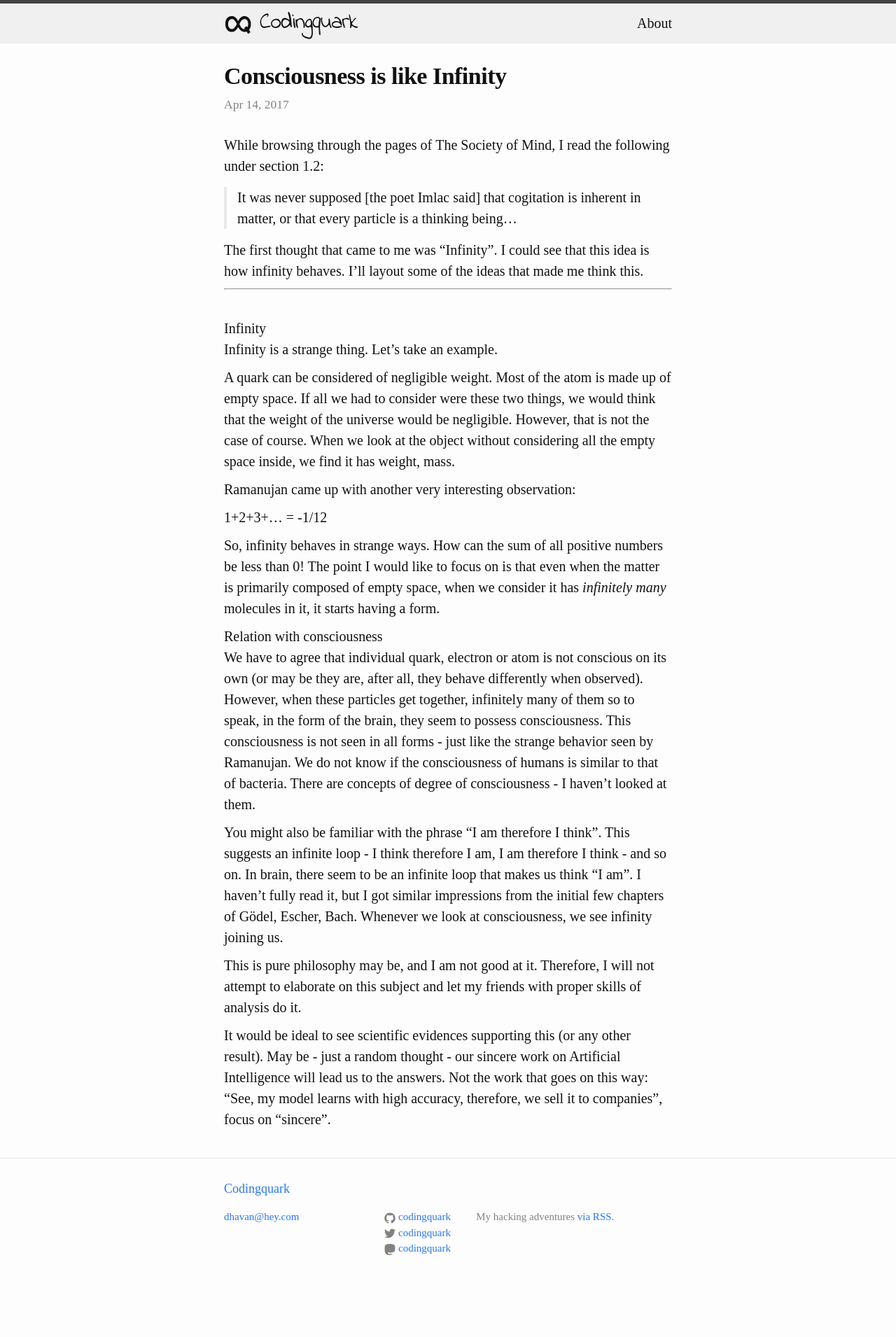
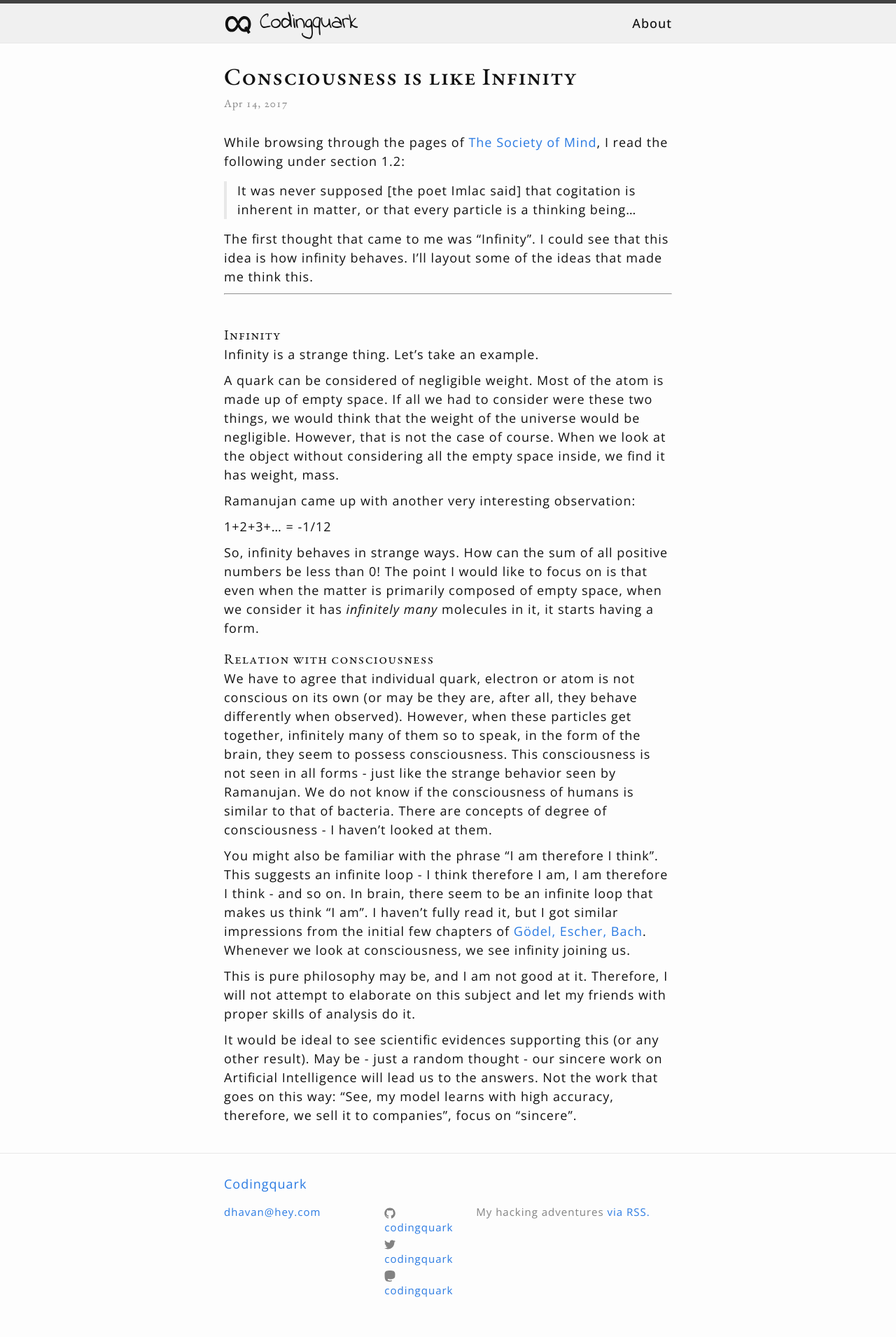
Before and after one commit to codingquark/codingquark.github.io, a Jekyll site: the page built from _posts/2017-04-15-consciousness-is-like-infinity.markdown, in a window 1280 px wide. Shown: the whole page at 70% size. Built offline with Jekyll 4.4.1, drawn with Linux system fonts in a browser that asks for light colours; some web fonts are replaced; before the commit the page ends 1850 px from its top, so only the background shows below that.

Commit message:
Typography improvements
Hopefully better! Switched to Open Sans for body.

```diff
--- a/_sass/_base.scss
+++ b/_sass/_base.scss
@@ -14,7 +14,11 @@ dl, dd, ol, ul, figure {
  * Basic styling
  */
 body {
-    font: $base-font-weight #{$base-font-size}/#{$base-line-height} $base-font-family;
+    font-family: $base-font-family;
+    font-weight: $base-font-weight;
+    font-size: $base-font-size;
+    letter-spacing: 1px;
+    line-height: $base-line-height;
     color: $text-color;
     background-color: $background-color;
     -webkit-text-size-adjust: 100%;
--- a/_sass/_layout.scss
+++ b/_sass/_layout.scss
@@ -194,6 +194,7 @@
 }
 
 .post-list {
+    font-family: 'EB Garamond';
     margin-left: 0;
     list-style: none;
 
@@ -203,6 +204,8 @@
 }
 
 .post-meta {
+    font-family: 'EB Garamond';
+    font-feature-settings: 'onum' 1;
     font-size: $small-font-size;
     color: $grey-color;
 }
@@ -223,10 +226,11 @@
 }
 
 .post-title {
+    font-family: 'EB Garamond';
     font-size: 34px;
-    letter-spacing: -0.5px;
+    font-feature-settings: 'smcp' 1;
+    font-weight: 500;
     line-height: 1;
-    font-weight: 600;
 
     @include media-query($on-laptop) {
         font-size: 34px;
@@ -237,20 +241,32 @@
     margin-bottom: $spacing-unit - $spacing-unit;
 
     h1 {
+	font-family: 'EB Garamond';
         font-size: 32px;
 	font-weight: $post-content-header-weight;
+	font-feature-settings: 'smcp' 1;
+	margin-top: $spacing-unit - 10;
 	margin-bottom: $spacing-unit - $spacing-unit;
-	font-feature-settings: 'smcp' 1;
 
         @include media-query($on-laptop) {
             font-size: 28px;
         }
     }
+    h1:after {
+	content:' ';
+	display:block;
+	width: 80px;
+	border:2px solid $grey-color-light;
+	margin-bottom: $spacing-unit - 15;
+    }
 
     h2 {
+	font-family: 'EB Garamond';
         font-size: 26px;
 	font-weight: $post-content-header-weight;
-	margin-bottom: $spacing-unit - $spacing-unit;
+	font-feature-settings: 'smcp' 1;
+	margin-top: $spacing-unit - 15;
+	margin-bottom: $spacing-unit - 20;
 
         @include media-query($on-laptop) {
             font-size: 22px;
@@ -258,27 +274,16 @@
     }
 
     h3 {
+	font-family: 'EB Garamond';
         font-size: 20px;
 	font-weight: $post-content-header-weight;
+	font-feature-settings: 'smcp' 1;
+	margin-top: $spacing-unit - 15;
+	margin-bottom: $spacing-unit - 20;
 	margin-bottom: $spacing-unit - $spacing-unit;
 
         @include media-query($on-laptop) {
             font-size: 18px;
         }
     }
-
-    a {
-	color: $text-color;
-	text-decoration: none;
-	font-feature-settings: 'smcp' 1;
-
-	&:visited {
-            color: $text-color;
-	}
-
-	&:hover {
-            color: $text-color;
-            text-decoration: underline;
-	}
-    }
 }
--- a/css/main.scss
+++ b/css/main.scss
@@ -4,10 +4,32 @@
 @charset "utf-8";
 
 @font-face {
-  font-family: 'Hahmlet';
-  font-style: normal;
-  src: url('../assets/fonts/Hahmlet/Hahmlet-VariableFont_wght.ttf');
+    font-family: 'Hahmlet';
+    font-style: normal;
+    src: url('../assets/fonts/Hahmlet/Hahmlet-VariableFont_wght.ttf');
 }
+@font-face {
+    font-family: 'EB Garamond';
+    font-style: normal;
+    src: url('../assets/fonts/EB_Garamond/EBGaramond-VariableFont_wght.ttf');
+}
+@font-face {
+    font-family: 'EB Garamond';
+    font-style: italic;
+    src: url('../assets/fonts/EB_Garamond/EBGaramond-Italic-VariableFont_wght.ttf');
+}
+
+@font-face {
+    font-family: 'Open Sans';
+    font-style: normal;
+    src: url('../assets/fonts/OpenSans/OpenSans-VariableFont_wdth,wght.ttf');
+}
+@font-face {
+    font-family: 'Open Sans';
+    font-style: italic;
+    src: url('../assets/fonts/OpenSans/OpenSans-Italic-VariableFont_wdth,wght.ttf');
+}
+
 
 /* indie-flower-regular - latin */
 @font-face {
@@ -23,11 +45,11 @@
        url('../assets/fonts/indie-flower-v12-latin-regular.svg#IndieFlower') format('svg'); /* Legacy iOS */
 }
 
-@import url('https://fonts.googleapis.com/css2?family=Roboto+Mono:wght@300&family=Roboto:ital,wght@0,300;0,500;0,700;1,300;1,500;1,700&display=swap');
+@import url('https://fonts.googleapis.com/css2?family=Roboto+Mono:wght@300');
 
 // Our variables
-$base-font-family: 'Hahmlet', Serif;
-$base-font-size:   20px;
+$base-font-family: 'Open Sans', sans-serif;
+$base-font-size:   18px;
 $base-font-weight: 400;
 $small-font-size:  $base-font-size * 0.875;
 $base-line-height: 1.5;
@@ -35,7 +57,7 @@ $base-line-height: 1.5;
 $monospace-font-family: 'Roboto Mono';
 $monospace-font-weight: 300;
 
-$post-content-header-weight: 500;
+$post-content-header-weight: 400;
 
 $spacing-unit:     30px;
 
```
Also changed, not shown: assets/fonts/EB_Garamond/EBGaramond-Italic-VariableFont_wght.ttf (added), assets/fonts/EB_Garamond/EBGaramond-VariableFont_wght.ttf (added), assets/fonts/OpenSans/OpenSans-Italic-VariableFont_wdth,wght.ttf (added), assets/fonts/OpenSans/OpenSans-VariableFont_wdth,wght.ttf (added).
